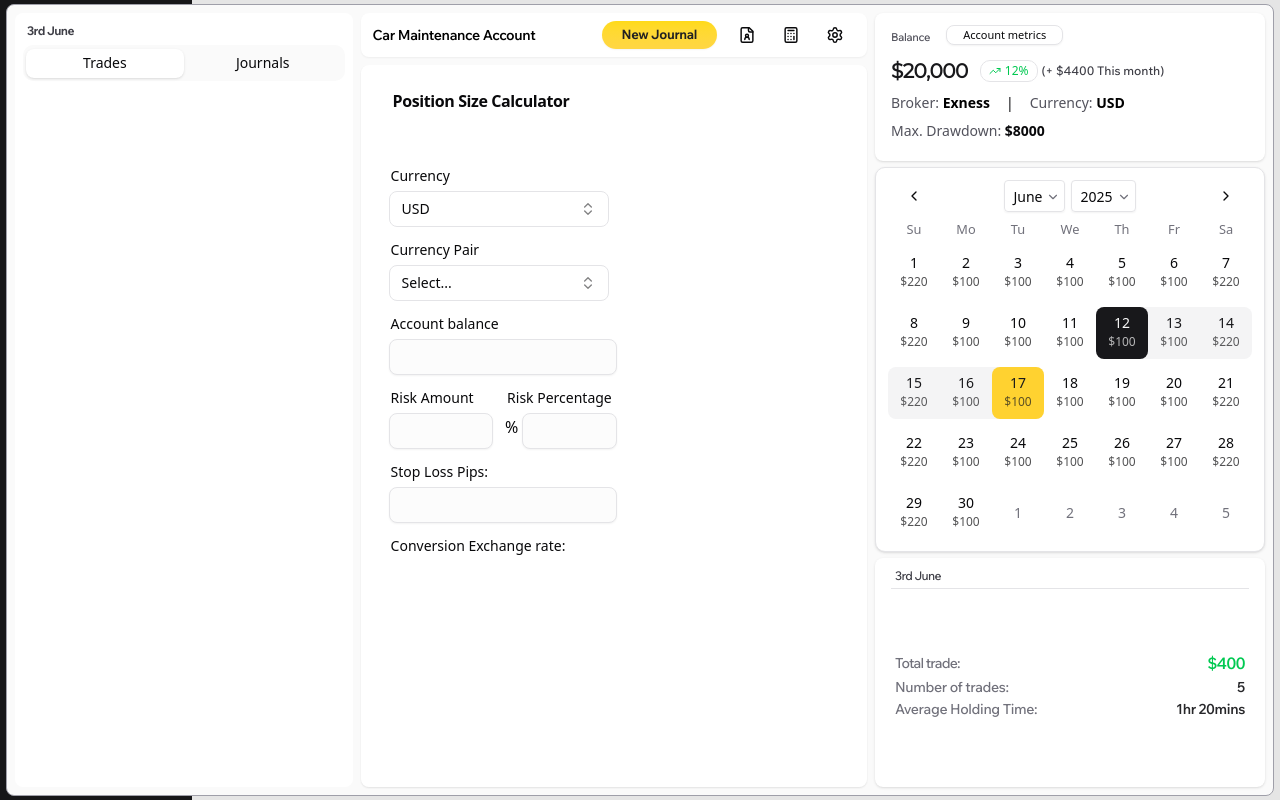
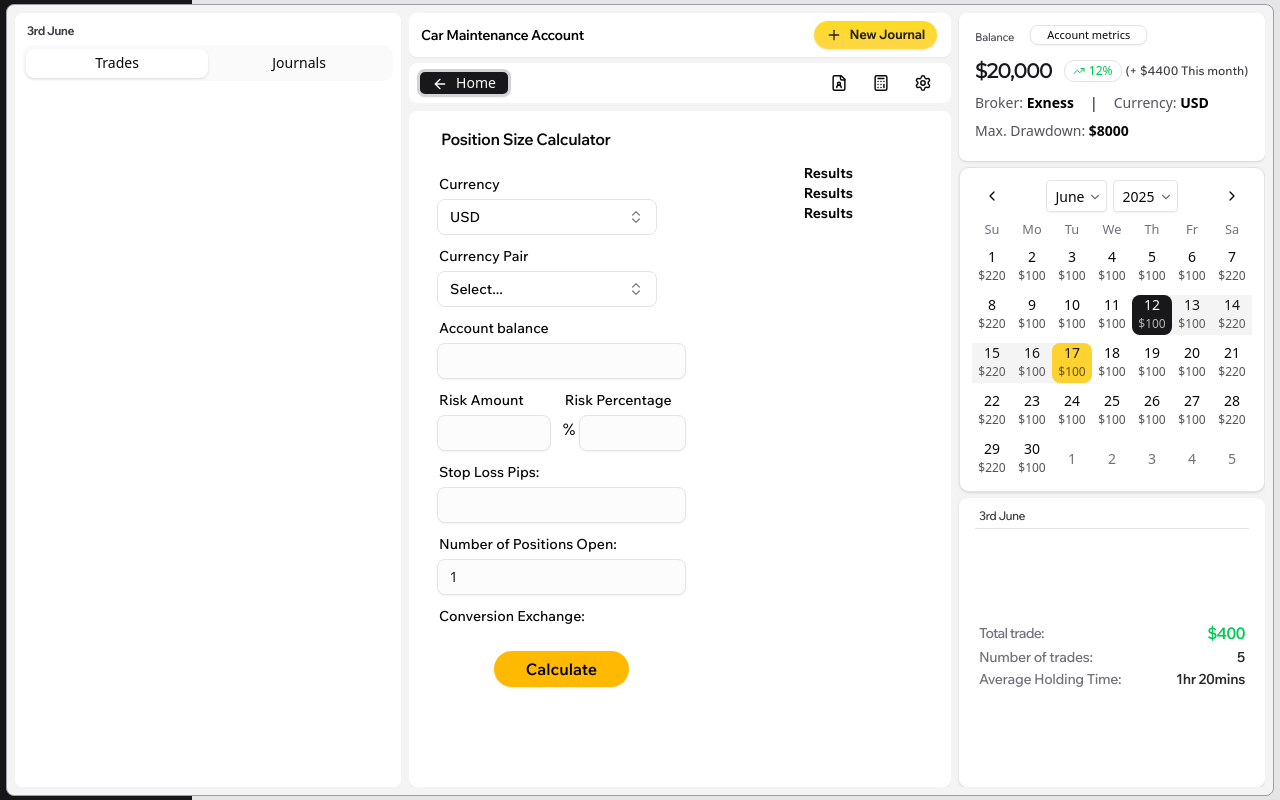
Before and after one commit to james-e-o/journal, a Next.js app: page /user/trade-account/risk-calculator in a window 1280 px wide. Built offline with nearby package versions, Linux system fonts and the light colour scheme.

Commit message:
nexshelf 22/9 sandbox

```diff
--- a/src/app/accounts/layout.js
+++ b/src/app/accounts/layout.js
@@ -4,7 +4,7 @@ export default function AccountsLayout({ children }) {
        <div className='overflow-hidden h-full '>
             <div className='h-svh flex font-Inter border-b backdrop-blur-md flex-col'>
                 <div className="flex w-full flex-grow">
-                     <div className="px-5 pb-1 overflow-clip md:w-5/12 pt-10 flex bg-white md:shadow-xs shadow-gray-200 flex-col relative justify-start  items-center flex-grow">
+                     <div className="px-5 pb-1 overflow-clip md:w-5/12 pt-4 flex bg-white md:shadow-xs shadow-gray-200 flex-col relative justify-start  items-center flex-grow">
                         <div className="absolute size-40 -top-20 -left-14 rounded-full border-[20px] bg-transparent border-yellow-400"></div>
                         <div className="absolute size-40 -bottom-14 -right-11 rounded-full border-[20px] bg-transparent border-yellow-400"></div>
                         {children}
--- /dev/null
+++ b/src/app/api/forexdata/route.js
@@ -0,0 +1,22 @@
+import { NextResponse } from "next/server";
+
+export async function GET(params) {
+        const { searchParams } = new URL(params.url);
+        const conversionPair = searchParams.get('pair')
+        try {
+            const res = await fetch(`https://api.tiingo.com/tiingo/fx/${conversionPair}/top?token=157c90292fa9a2e8dfbbc8f52efe771a995d9912`,{headers:{'content-type':'application/json'}});
+
+
+            if (!res.ok) {
+                return NextResponse.json(res.status)
+            }
+
+            const result = await res.json()
+
+            console.log(result);
+            return NextResponse.json(result)
+        } catch (err) {
+            console.error("Failed to fetch:", err);
+            return NextResponse.json({error:'failed to fetch price'})
+        }
+}
--- a/src/app/user/trade-account/layout.js
+++ b/src/app/user/trade-account/layout.js
@@ -2,21 +2,98 @@
 import { Calendar04 } from '@/components/calendars'
 import { BadgeVariant } from '../page';
 import {useState} from 'react'
+import { Calendar23 } from '@/components/range-calendars';
 import Image from "next/image";
 import { Button } from "@/components/ui/button"
 import { Input } from "@/components/ui/input"
 import { Label } from "@/components/ui/label"
 import { Tabs, TabsList, TabsTrigger, TabsContent } from '@/components/ui/tabs';
 import { Sheet, SheetClose, SheetContent, SheetDescription, SheetFooter, SheetHeader, SheetTitle, SheetTrigger} from "@/components/ui/sheet"
-import { Calculator, ChartCandlestick, ChartColumn, FileUser, Settings } from 'lucide-react';
+import { ArrowLeft, Calculator, ChartCandlestick, ChartColumn, FileUser, Plus, Settings } from 'lucide-react';
 import Link from 'next/link';
 
 const TradeAccount = ({children}) => {
   return (
           <Sheet>
             <div className=' flex inset-0 overflow-hidden  bg-black/10 shadow-md shadow- absolute z-40 '>
-                <div className='bg-zinc-50 p-2 border-zinc-400 border gap-2 absolute md:inset-x-1.5 inset-x-0.5 shadow-0 md:inset-y-1 inset-y-0.5 grid md:grid-cols-[.8fr_1.2fr_max-content] overflow-y-auto md:overflow-y-hidden overflow-x-hidden rounded-md'>
-                    <div id='first_' className=' rounded-md p-2 bg-white'>
+                <div className=' p-2 border-zinc-400 border absolute md:inset-x-1.5 inset-x-0.5 shadow-0 md:inset-y-1 inset-y-0.5 md:overflow-y-hidden bg-zinc-100 overflow-x-hidden rounded-md'>
+                  <div className='hidden lg:grid lg:grid-cols-[4fr_1.3fr] gap-2 overflow-y-auto h-full'>
+                    <div className='flex-grow md:flex-row flex flex-col-reverse  gap-2 h-full'>
+                      <TradeSection />
+                      <MainSection  children={children}/>
+                    </div>
+                    <div className=' '>
+                      <DataSection />
+                    </div>
+                  </div>
+                  <div className='lg:hidden h-full'>
+                   <MainSection  children={children}/>
+                  </div>
+                </div>
+            </div>
+                <SheetContent side='left'>
+                  <SheetHeader>
+                    <SheetTitle>Edit profile</SheetTitle>
+                    <SheetDescription>
+                      Make changes to your profile here. Click save when you&apos;re done.
+                    </SheetDescription>
+                  </SheetHeader>
+                  <div className="grid flex-1 auto-rows-min gap-6 px-4">
+                    <div className="grid gap-3">
+                      <Label htmlFor="sheet-demo-name">Name</Label>
+                      <Input id="sheet-demo-name" defaultValue="Pedro Duarte" />
+                    </div>
+                    <div className="grid gap-3">
+                      <Label htmlFor="sheet-demo-username">Username</Label>
+                      <Input id="sheet-demo-username" defaultValue="@peduarte" />
+                    </div>
+                  </div>
+                  <SheetFooter>
+                    <Button type="submit">Save changes</Button>
+                    <SheetClose asChild>
+                      <Button variant="outline">Close</Button>
+                    </SheetClose>
+                  </SheetFooter>
+                </SheetContent>
+          </Sheet>
+  )
+}
+
+export default TradeAccount
+
+
+
+    export const MainSection = ({children}) => {
+      return (
+        <div className='justify-start w-full overflow-hidden h-full flex flex-col '>
+            <header className=' flex justify-between items-center px-3 py-2 bg-white shadow-xs rounded-md'>
+              <p className='font-semibold font-WixMade tracking-tight text-black text-sm'>Car Maintenance Account</p>
+              <div className='flex gap-2 items-center'>
+                <p className=''><Button className={'from-amber-300 tracking-tight opacity-90  mr-0.5 cursor-pointer font-WixMade rounded-full h-5 to-[gold] bg-gradient-to-t text-zinc-950 p-3.5 px-5 shadow-sm text-[13px] font-bold'}><Plus/>New Journal</Button></p>
+              </div>
+            </header>
+            <div className='flex-col flex mt-1.5 rounded-md overflow-hidden shadow-xs flex-grow'>
+              <div className=" rounded-md items-center px-2 bg-white py-1.5 flex justify-between gap-1">
+                <div className=''>
+                  <Button className={'h-7 border-zinc-300 border-3 flex items-center'}><ArrowLeft className='top-[1px] relative'/> Home</Button>
+                </div>
+                <nav className='justify-end gap-0.5 flex'>
+                  <SheetTrigger asChild ><Button variant={'ghost'} className={'h-7 cursor-pointer'}><FileUser className='scale-110 '/></Button></SheetTrigger>
+                  <Link href='/user/trade-account/risk-calculator'><Button variant={'ghost'} className={'h-7 cursor-pointer'}><Calculator className='scale-110 '/></Button></Link>
+                  <SheetTrigger asChild ><Button variant={'ghost'} className={'h-7 cursor-pointer'}><Settings className='scale-110 '/></Button></SheetTrigger>
+                </nav>
+              </div>
+              <div className='flex flex-col mt-2 rounded-md overflow-hidden bg-white flex-grow'>
+                <div className='bg-white h-full shadow-xs overflow-x-hidden no_scroll w-full overflow-y-scroll p-2 rounded-md'>{children}</div>
+              </div>
+            </div>
+        </div>
+      )
+    }
+
+    export const TradeSection = () => {
+      return (
+        <div id='first_' className='w-[70%] rounded-md p-2 bg-white'>
           <p className='text-xs text-zinc-700 relative -top-0.5 bg-white font-WixMade tracking-tighter p-1 font-bold'>3rd June</p>
           <Tabs defaultValue='trades' className={''}>
             <TabsList className={'w-full bg-[#fafafa]'}>
@@ -25,40 +102,12 @@ const TradeAccount = ({children}) => {
             </TabsList>
 
           </Tabs>
-                       {/* <p className='text-xs text-zinc-700 relative border-b -top-0.5 bg-white font-WixMade tracking-tighter p-1 font-medium'>3rd June</p>
-                       <div className='mt-3'>
-                        <div className=''>
-                          <p className='text-xs px-1 font-medium tracking-tighter'>Journaled Trades</p>
         </div>
-                        <div className=''>
-                            <div className=' flex justify-between gap-2 py-2 px-1 mt-2'>
-                              <p className='text-xs px-1 font-medium tracking-tighter'>Non Journaled Trades</p>
-                              <div className=' flex items-center flex-grow rounded bg-white gap-2'>
-                                <p className='font-medium font-WixMade text-xs tracking-tight'>Pre Trade Journal</p>
-                              </div>
-                              <div className=' flex items-center flex-grow rounded bg-white gap-2'>
-                                <p className='font-medium font-WixMade text-xs tracking-tight'>Trades</p>
-                              </div>
-                          </div>
-                        </div>
-                       </div> */}
-                    </div>
-                    <div className='justify-start flex flex-col '>
-                        <div className=' flex justify-between items-center px-3 py-2 bg-white shadow-xs rounded-md'>
-                          <p className='font-semibold font-WixMade tracking-tight text-black text-sm'>Car Maintenance Account</p>
-                          <div className='flex gap-2 items-center'>
-                            <p className=''><Button className={'from-amber-300 tracking-tight opacity-90  mr-0.5 cursor-pointer font-WixMade rounded-full h-5 to-[gold] bg-gradient-to-t text-zinc-950 p-3.5 px-5 shadow-xs text-[13px] font-bold'}>New Journal</Button></p>
-                            <div className=" flex gap-1">
-                              <SheetTrigger asChild ><Button variant={'ghost'} className={'h-7 cursor-pointer'}><FileUser className='scale-110 '/></Button></SheetTrigger>
-                              <Link href='/user/trade-account/risk-calculator'><Button variant={'ghost'} className={'h-7 cursor-pointer'}><Calculator className='scale-110 '/></Button></Link>
-                              <SheetTrigger asChild ><Button variant={'ghost'} className={'h-7 cursor-pointer'}><Settings className='scale-110 '/></Button></SheetTrigger>
-                            </div>
-                          </div>
-                        </div>
-                        <div className='flex-col flex mt-2 rounded-md shadow-xs flex-grow'>
-                          <div className='bg-white h-full shadow-xs px-2 py-1 rounded-md'>{children}</div>
-                        </div>
-                    </div>
+      )
+    }
+
+    export const DataSection = () => {
+      return (
         <div className=' flex gap-1.5 flex-col h-full'>
               <div className=' shadow-sm px-4  pt-3 pb-5 bg-white rounded-md'>
                 <div className=''>
@@ -94,34 +143,5 @@ const TradeAccount = ({children}) => {
                   </div>
                 </div>
         </div>
-                </div>
-            </div>
-                <SheetContent side='left'>
-                  <SheetHeader>
-                    <SheetTitle>Edit profile</SheetTitle>
-                    <SheetDescription>
-                      Make changes to your profile here. Click save when you&apos;re done.
-                    </SheetDescription>
-                  </SheetHeader>
-                  <div className="grid flex-1 auto-rows-min gap-6 px-4">
-                    <div className="grid gap-3">
-                      <Label htmlFor="sheet-demo-name">Name</Label>
-                      <Input id="sheet-demo-name" defaultValue="Pedro Duarte" />
-                    </div>
-                    <div className="grid gap-3">
-                      <Label htmlFor="sheet-demo-username">Username</Label>
-                      <Input id="sheet-demo-username" defaultValue="@peduarte" />
-                    </div>
-                  </div>
-                  <SheetFooter>
-                    <Button type="submit">Save changes</Button>
-                    <SheetClose asChild>
-                      <Button variant="outline">Close</Button>
-                    </SheetClose>
-                  </SheetFooter>
-                </SheetContent>
-          </Sheet>
       )
     }
-
-export default TradeAccount
--- a/src/app/user/trade-account/risk-calculator/page.js
+++ b/src/app/user/trade-account/risk-calculator/page.js
@@ -4,6 +4,7 @@ import { Label } from '@/components/ui/label';
 import { Input } from '@/components/ui/input';
 import { ComboDropTemplate } from '../../new-account/page';
 import { Button,buttonVariants } from '@/components/ui/button';
+import { el } from 'date-fns/locale';
 
 
 const currencyPairs = [
@@ -34,10 +35,12 @@ const RiskCalculator = () => {
   const [accountBalance,setAccountBalance] = useState('')
   const [riskAmount,setRiskAmount] = useState('')
   const [riskPercentage,setRiskPercentage] = useState('')
+  const [positions,setPositions] = useState('1')
   const [stopLossPips,setStopLossPips] = useState('')
   const [activeCurrency,setActiveCurrency] = useState(currency.some(e=>e=='USD')?'USD':'')
   const [activeCurrencyPair,setActiveCurrencyPair] = useState('')
-  const [data,setData] = useState('')
+  const [c_pair,setC_pair] = useState('')
+  const [conversionState,setConversionState] = useState(false)
   const [conversionRate,setConversionRate] = useState('')
   const [priceType,setPriceType] = useState('')
 
@@ -45,12 +48,15 @@ const RiskCalculator = () => {
   useEffect(() => {
 
     if (activeCurrencyPair && activeCurrency) {
-      const base = [activeCurrencyPair.slice(0,3)]
-      const quote = [activeCurrencyPair.slice(3)]
-      if (activeCurrencyPair.endsWith(activeCurrency && quote===activeCurrency)) {
-        console.log('same currency at end')
-      } else {
-
+      const base = activeCurrencyPair.slice(0,3)
+      const quote = activeCurrencyPair.slice(3)
+      if (activeCurrencyPair.endsWith(activeCurrency) && quote===activeCurrency) {
+        console.log('same currency at end',quote)
+        setConversionState(false)
+      }
+      // else(console.log('different currency'))
+      else {
+        setConversionState(true)
         function findConversionPair(accountCurrency, quoteCurrency, pairs) {
           return pairs.find(pair =>
             pair.includes(accountCurrency) && pair.includes(quoteCurrency)
@@ -62,8 +68,8 @@ const RiskCalculator = () => {
         }
 
         function getPriceType(accountCurrency, conversionBase, conversionQuote) {
-          if (accountCurrency === conversionQuote) return "BID";
-          if (accountCurrency === conversionBase) return "ASK";
+          if (accountCurrency === conversionQuote) return "BID PRICE";
+          if (accountCurrency === conversionBase) return "ASK PRICE";
           return "NONE";
         }
 
@@ -71,31 +77,28 @@ const RiskCalculator = () => {
 
         if (conversionPair) {
 
-            const fetchData = async () => {
-              try {
-                const res = await fetch(`https://api.tiingo.com/tiingo/fx/${conversionPair}/top?token=157c90292fa9a2e8dfbbc8f52efe771a995d9912`,{headers:{'content-type':'application/json'}});
+          const { base, quote } = splitPair(conversionPair);
+          const type = getPriceType(activeCurrency, base, quote)
+          console.log(type)
+          setPriceType(type)
+          setC_pair(conversionPair)
 
-                if (!res.ok) {
-                  throw new Error(`HTTP error! status: ${res.status}`);
-                }
+          const fetchData = async () => {
+              const res = await fetch('/api/forexdata?pair=' + conversionPair);
+              const data =  await res.json()
+              console.log(data[0]?.askPrice)
+              if(type=='BID PRICE'){
+                setConversionRate(data[0]?.bidPrice)}
+              else if(type=='ASK PRICE'){
+                setConversionRate(data[0]?.askPrice),console.log('yes')} else {
+                setConversionRate('N/A')
+              }
 
-                const result = await res.json()
-                setData(JSON.stringify(result));
-                console.error(JSON.stringify(result));
-
-              } catch (err) {
-                console.error("Failed to fetch:", err);
-              }
             };
 
             fetchData(); // call the function
 
-          const { base, quote } = splitPair(conversionPair);
-          setPriceType( getPriceType(activeCurrency, base, quote))
 
-          // if (priceType !== "NONE") {setConversionRate('Not Available')}
-          // else if(priceType === "BID") {setConversionRate('Not Available')}
-          // else if(priceType === "ASK") {setConversionRate('Not Available')}
 
           console.log("Conversion Pair:", conversionPair);
           console.log("Base:", base, "Quote:", quote);
@@ -110,23 +113,23 @@ const RiskCalculator = () => {
   }, [activeCurrency, activeCurrencyPair]);
 
   return (
-    <div>
-      <p className='tracking-tight px-6 font-semibold my-5'>Position Size Calculator</p>
-      <div className='grid grid-cols-9 gap-2'>
-        <div className='col-span-5 p-5'>
-          <div className="mt-4">
+    <div className=' font-WixMade'>
+      <p className='tracking-tight text-center lg:text-start px-6 text-base font-semibold mt-2'>Position Size Calculator</p>
+      <div className='grid lg:grid-cols-9 gap-2'>
+        <div className='lg:col-span-5 px-5 py-3'>
+          <div className="mt-3.5">
               <Label className='ml-0.5'>Currency</Label>
               <ComboDropTemplate data={currency} value={activeCurrency} list setValue={(e)=>{setActiveCurrency(e)}}/>
           </div>
-          <div className="mt-4">
+          <div className="mt-3.5">
               <Label className='ml-0.5'>Currency Pair</Label>
               <ComboDropTemplate data={currencyPairs} value={activeCurrencyPair} list setValue={(item)=>{setActiveCurrencyPair(item)}}/>
           </div>
-          <div className="mt-4">
+          <div className="mt-3.5">
               <Label className='ml-0.5'>Account balance</Label>
               <Input type={'number'} value={accountBalance} onChange={(e)=>{setAccountBalance(e.target.value)}} className={'mt-2 bg-[#fcfcfc]'}/>
           </div>
-           <div className="flex mt-4 gap-3 items-center">
+           <div className="flex mt-3.5 gap-3 items-center">
               <div className=" flex-grow">
                   <Label className='ml-0.5'>Risk Amount</Label>
                   <Input type={'number'} value={riskAmount} onChange={(e)=>{setRiskAmount(e.target.value),accountBalance&&setRiskPercentage(e.target.value/accountBalance*100)}} className={'mt-2 bg-[#fcfcfc]'}/>
@@ -139,20 +142,36 @@ const RiskCalculator = () => {
                   </p>
               </div>
           </div>
-          <div className="mt-4">
+          <div className="mt-3.5">
               <Label className='ml-0.5'>Stop Loss Pips:</Label>
-              <Input onChange={(e)=>{setStopLossPips(e.target.value)}} className={'mt-2 bg-[#fcfcfc]'}/>
+              <Input value={stopLossPips} onChange={(e)=>{setStopLossPips(e.target.value)}} className={'mt-2 bg-[#fcfcfc]'}/>
           </div>
-          <div className="mt-4">
-              <Label className='ml-0.5'>Conversion Exchange rate:</Label>
-              <div className='mt-3 font-medium text-xs'>
-                {
-                priceType=='NONE'?<span className='text-black'>{priceType}</span>:
-                priceType=='BID'?<span className='text-red-500'>{priceType}</span>:
-                priceType=='ASK'?<span className='text-green-500'>{priceType}</span>:''
-                }
-              </div>
+          <div className="mt-3.5">
+              <Label className='ml-0.5'>Number of Positions Open:</Label>
+              <Input value={positions} onChange={(e)=>{setPositions(e.target.value)}} type={'number'} className={'mt-2 bg-[#fcfcfc]'}/>
           </div>
+          <div className="mt-3.5">
+              <Label className='ml-0.5'>Conversion Exchange:</Label>
+             {conversionState && <div className='mt-1.5 flex items-center font-medium text-xs'>
+                <div>
+                  <p className='inline-block mx-1'>{c_pair}</p>
+                  {
+                  priceType=='NONE'?<span className='text-black inline-block mr-2'>{priceType + ': '}</span> :
+                  priceType=='BID PRICE'?<span className='text-red-500 inline-block mr-2'>{priceType + ':  '}</span> :
+                  priceType=='ASK PRICE'?<span className='text-green-500 inline-block mr-2'>{priceType + ':  '}</span> :''
+                  }
+                </div>
+                <p>{`   ${conversionRate}`}</p>
+              </div>}
+          </div>
+          <div className='w-full flex mt-7 justify-center'>
+            <Button className={'bg-amber-400 rounded-full text-base text-black font-semibold py-3 px-8'}>Calculate</Button>
+          </div>
+        </div>
+        <div className='lg:col-span-4 px-5 py-3'>
+          <p className='font-bold text-center text-sm'>Results</p>
+          <p className='font-bold text-center text-sm'>Results</p>
+          <p className='font-bold text-center text-sm'>Results</p>
         </div>
       </div>
     </div>
--- a/src/components/calendars.js
+++ b/src/components/calendars.js
@@ -8,6 +8,8 @@ import { defaultClassNames } from "@/components/ui/calendar"
 import { Calendar, CalendarDayButton } from "@/components/ui/calendar"
 
 export function Calendar04() {
+
+   const [mode, setMode] = useState('single')
   const [range, setRange] = useState({
     from: new Date(2025, 5, 12),
     to: new Date(2025, 5, 17),
@@ -15,13 +17,13 @@ export function Calendar04() {
 
   return (
     <Calendar
-      mode="range"
+      mode={mode}
       defaultMonth={range?.from}
       selected={range}
       onSelect={setRange}
       numberOfMonths={1}
       captionLayout="dropdown"
-      className="rounded-lg border shadow-sm [--cell-size:--spacing(11)] md:[--cell-size:--spacing(13)]"
+      className="rounded-lg border w-full shadow-sm [--cell-size:--spacing(9)] md:[--cell-size:--spacing(10)]"
       formatters={{
         formatMonthDropdown: (date) => {
           return date.toLocaleString("default", { month: "long" })
```
Also changed, not shown: src/app/accounts/signin/page.js (+6 -6 lines), src/app/accounts/signup/page.js (+3 -15 lines). Lines whose indentation alone changed are shown as unchanged.
